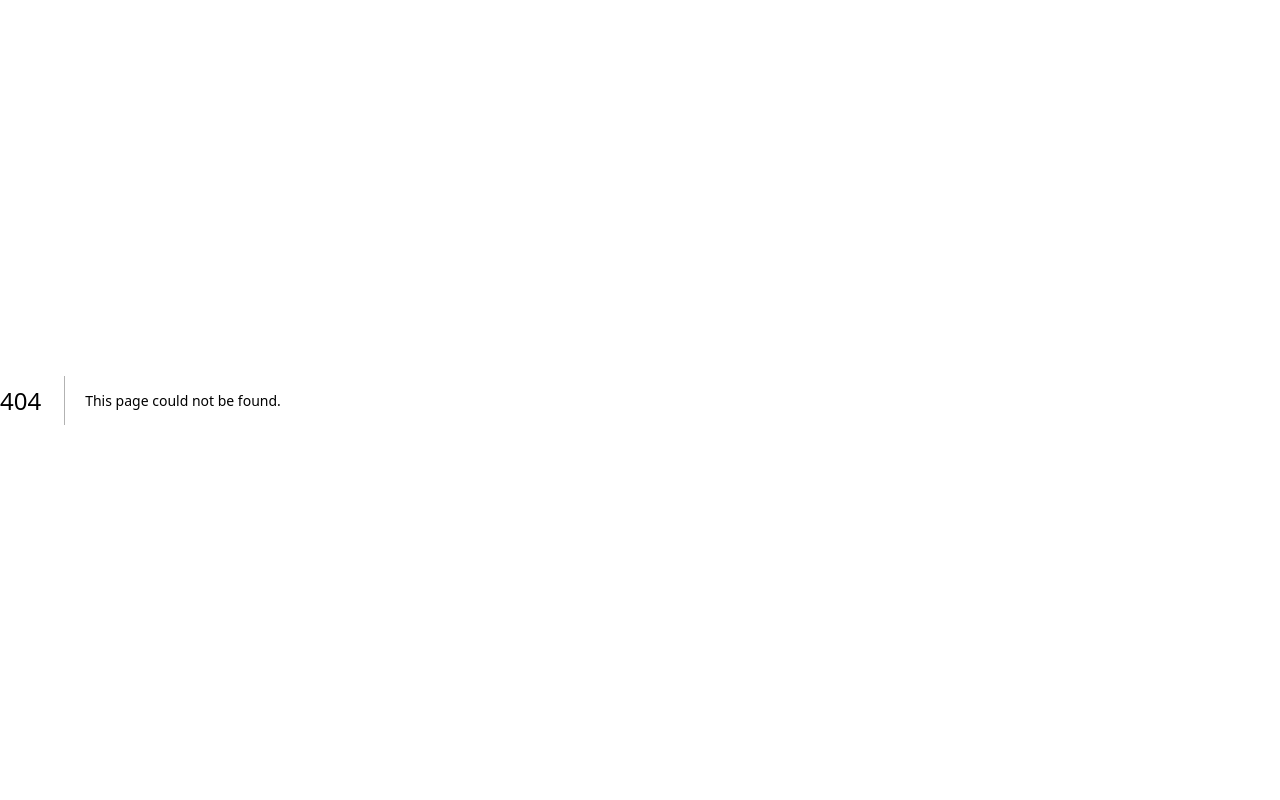
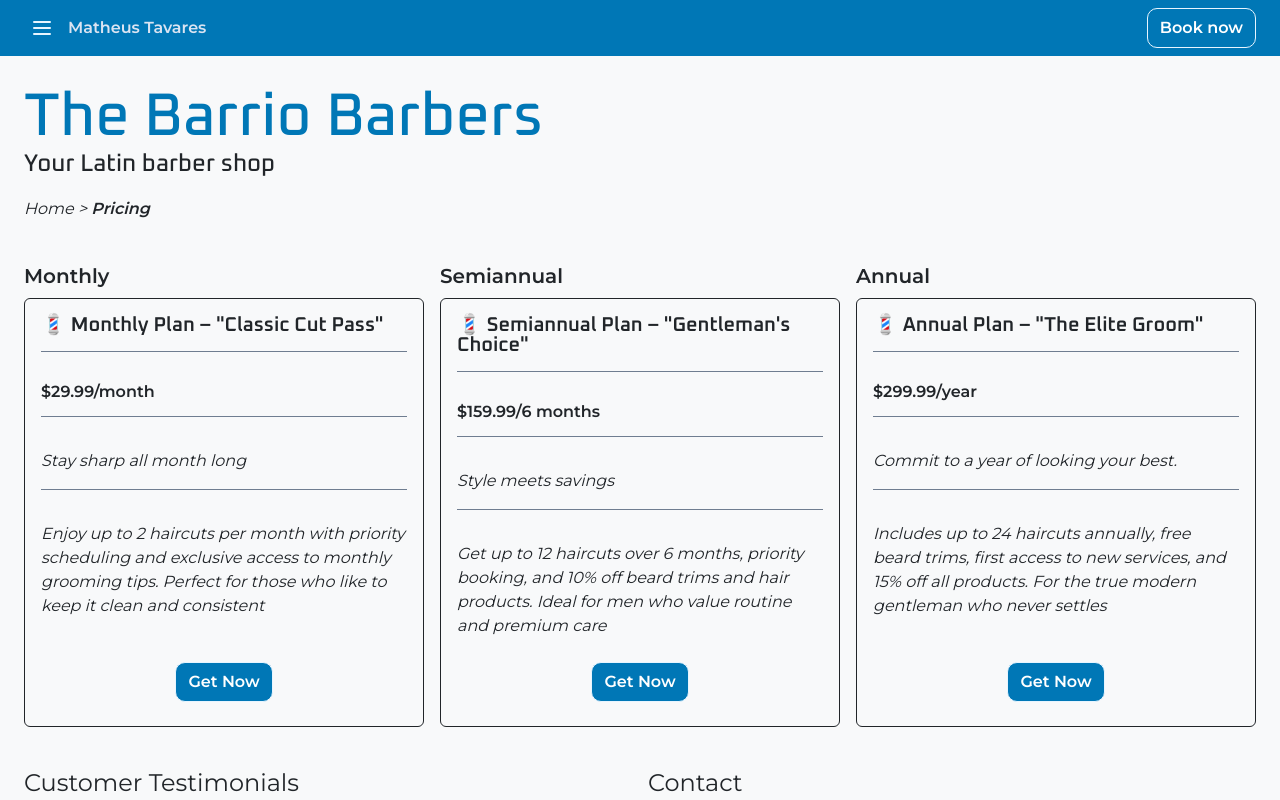
Before and after one commit to soymattheus/Barbershop, a Next.js app: page /pricing in a window 1280 px wide. Before the commit this address had no page. Shown: the top 800 px of the page. Built offline with nearby package versions, Linux system fonts and the light colour scheme.

Commit message:
booking and pricing

```diff
--- a/src/app/booking/page.tsx
+++ b/src/app/booking/page.tsx
@@ -4,6 +4,7 @@ import AuthLayout from '@/components/layout/authLayout'
 import Contact from '@/components/layout/contact'
 import CustomerTestimonials from '@/components/layout/customerTestimonials'
 import { Button } from '@/components/ui/button'
+import Modal from '@/components/ui/modal'
 import Select from '@/components/ui/select'
 import React from 'react'
 import DatePicker from 'react-datepicker'
@@ -11,6 +12,7 @@ import 'react-datepicker/dist/react-datepicker.css'
 
 export default function Booking() {
   const [startDate, setStartDate] = React.useState<Date | null>(new Date())
+  const [isOpen, setIsOpen] = React.useState<boolean>(false)
 
   const services = [
     {
@@ -128,7 +130,7 @@ export default function Booking() {
           </div>
 
           <div className="flex flex-row w-full justify-center">
-            <Button>Book Now</Button>
+            <Button onClick={() => setIsOpen(true)}>Book Now</Button>
           </div>
 
           {/* Testimonials and Contact */}
@@ -141,6 +143,50 @@ export default function Booking() {
           </div>
         </div>
         {/* End body */}
+
+        <Modal
+          title="Booking Details"
+          onClose={() => setIsOpen(false)}
+          isOpen={isOpen}
+        >
+          <div className="flex flex-col w-full gap-2">
+            <hr className="text-gray-400 px-2" />
+            <p className="text-text font-bold">
+              Name:{' '}
+              <span className="text-text font-medium italic">
+                Matheus Tavares
+              </span>
+            </p>
+            <p className="text-text font-bold">
+              Barber:{' '}
+              <span className="text-text font-medium italic">
+                José Hernandez
+              </span>
+            </p>
+            <p className="text-text font-bold">
+              Date:{' '}
+              <span className="text-text font-medium italic">2025-04-10</span>
+            </p>
+            <p className="text-text font-bold">
+              Time:{' '}
+              <span className="text-text font-medium italic">11:30 am</span>
+            </p>
+            <p className="text-text font-bold">
+              Service:{' '}
+              <span className="text-text font-medium italic">
+                Classic Haircut
+              </span>
+            </p>
+            <hr className="text-text px-2" />
+            <p className="text-text italic text-sm">
+              Delays of up to 15 minutes will be tolerated
+            </p>
+            <p className="text-text italic text-sm">
+              If you are a customer of one of our plans, failure to appear will
+              be considered as an exercise of your right to disconnection.
+            </p>
+          </div>
+        </Modal>
       </AuthLayout>
     </div>
   )
--- /dev/null
+++ b/src/app/pricing/page.tsx
@@ -0,0 +1,173 @@
+'use client'
+
+import AuthLayout from '@/components/layout/authLayout'
+import Contact from '@/components/layout/contact'
+import CustomerTestimonials from '@/components/layout/customerTestimonials'
+import { Button } from '@/components/ui/button'
+import Select from '@/components/ui/select'
+import React from 'react'
+import DatePicker from 'react-datepicker'
+import 'react-datepicker/dist/react-datepicker.css'
+
+export default function Pricing() {
+  const [startDate, setStartDate] = React.useState<Date | null>(new Date())
+
+  const services = [
+    {
+      value: 'classic',
+      label: 'Classic Haircut',
+    },
+    {
+      value: 'fade',
+      label: 'Skin Fade',
+    },
+    {
+      value: 'beard',
+      label: 'Beard Trim',
+    },
+    {
+      value: 'combo',
+      label: 'The Full Service',
+    },
+  ]
+
+  const professionals = [
+    {
+      value: 'thiago',
+      label: 'Thiago Silva',
+    },
+    {
+      value: 'cabral',
+      label: 'Cabral Silva',
+    },
+    {
+      value: 'jose',
+      label: 'José Santos',
+    },
+  ]
+
+  const time = [
+    { label: '9:00 AM', value: '09:00' },
+    { label: '10:00 AM', value: '10:00' },
+    { label: '11:00 AM', value: '11:00' },
+    { label: '12:00 PM', value: '12:00' },
+    { label: '1:00 PM', value: '13:00' },
+    { label: '2:00 PM', value: '14:00' },
+    { label: '3:00 PM', value: '15:00' },
+    { label: '4:00 PM', value: '16:00' },
+  ]
+
+  return (
+    <div className="flex flex-col w-full">
+      <AuthLayout>
+        {/* Body */}
+        <div className="flex flex-col px-6 gap-4 md:gap-10">
+          <div className="flex flex-col w-full md:w-2/3 gap-4 items-center md:items-start">
+            <h1 className="text-4xl text-primary leading-none font-heading font-medium flex flex-col md:text-6xl text-center md:text-left">
+              The Barrio Barbers{' '}
+              <span className="text-text text-2xl">Your Latin barber shop</span>
+            </h1>
+            <div className="flex flex-row w-full">
+              <p className="text-text leading-relaxed text-sm md:text-base">
+                <span className="italic hover:underline cursor-pointer">
+                  Home
+                </span>
+                <span className="italic">{' > '}</span>
+                <span className="italic font-bold">Pricing</span>
+              </p>
+            </div>
+          </div>
+
+          {/* Name and date */}
+          <div className="grid grid-cols-1 md:grid-cols-3 w-full gap-4 items-stretch">
+            <div className="gap-2 flex flex-col">
+              <p className="text-text font-bold text-xl">Monthly</p>
+              <div className="border border-text rounded-md gap-4 p-4 flex flex-col h-full">
+                <p className="text-text font-bold text-xl leading-none font-heading">
+                  💈 Monthly Plan – "Classic Cut Pass"
+                </p>
+                <hr className="text-gray-400 p-2" />
+                <p className="text-text font-semibold text-md leading-none font-sans">
+                  $29.99/month
+                </p>
+                <hr className="text-gray-400 p-2" />
+                <p className="text-text italic">Stay sharp all month long</p>
+                <hr className="text-gray-400 p-2" />
+                <p className="text-text italic flex-1">
+                  Enjoy up to 2 haircuts per month with priority scheduling and
+                  exclusive access to monthly grooming tips. Perfect for those
+                  who like to keep it clean and consistent
+                </p>
+                <div className="flex w-full items-center justify-center p-2">
+                  <Button>Get Now</Button>
+                </div>
+              </div>
+            </div>
+
+            <div className="gap-2 flex flex-col">
+              <p className="text-text font-bold text-xl">Semiannual</p>
+              <div className="border border-text rounded-md gap-4 p-4 flex flex-col h-full">
+                <p className="text-text font-bold text-xl leading-none font-heading">
+                  💈 Semiannual Plan – "Gentleman's Choice"
+                </p>
+                <hr className="text-gray-400 p-2" />
+                <p className="text-text font-semibold text-md leading-none font-sans">
+                  $159.99/6 months
+                </p>
+                <hr className="text-gray-400 p-2" />
+                <p className="text-text italic">Style meets savings</p>
+                <hr className="text-gray-400 p-2" />
+                <p className="text-text italic flex-1">
+                  Get up to 12 haircuts over 6 months, priority booking, and 10%
+                  off beard trims and hair products. Ideal for men who value
+                  routine and premium care
+                </p>
+                <div className="flex w-full items-center justify-center p-2">
+                  <Button>Get Now</Button>
+                </div>
+              </div>
+            </div>
+
+            <div className="gap-2 flex flex-col">
+              <p className="text-text font-bold text-xl">Annual</p>
+              <div className="border border-text rounded-md gap-4 p-4 flex flex-col h-full">
+                <p className="text-text font-bold text-xl leading-none font-heading">
+                  💈 Annual Plan – "The Elite Groom"
+                </p>
+                <hr className="text-gray-400 p-2" />
+                <p className="text-text font-semibold text-md leading-none font-sans">
+                  $299.99/year
+                </p>
+                <hr className="text-gray-400 p-2" />
+                <p className="text-text italic">
+                  Commit to a year of looking your best.
+                </p>
+                <hr className="text-gray-400 p-2" />
+                <p className="text-text italic flex-1">
+                  Includes up to 24 haircuts annually, free beard trims, first
+                  access to new services, and 15% off all products. For the true
+                  modern gentleman who never settles
+                </p>
+                <div className="flex w-full items-center justify-center p-2">
+                  <Button>Get Now</Button>
+                </div>
+              </div>
+            </div>
+
+            {/* Repita o mesmo padrão nos outros dois cards */}
+          </div>
+
+          {/* Testimonials and Contact */}
+          <div className="flex flex-col md:flex-row gap-4">
+            {/* Testimonials */}
+            <CustomerTestimonials />
+
+            {/* Contact */}
+            <Contact />
+          </div>
+        </div>
+        {/* End body */}
+      </AuthLayout>
+    </div>
+  )
+}
--- a/src/components/layout/authLayout.tsx
+++ b/src/components/layout/authLayout.tsx
@@ -44,6 +44,10 @@ export default function AuthLayout({ children }: DrawerProps) {
     router.push('/homeUser')
   }
 
+  const handlePricing = () => {
+    router.push('/pricing')
+  }
+
   return (
     <div className="flex flex-col w-full min-h-screen">
       <div className="flex flex-1 flex-row">
@@ -74,19 +78,20 @@ export default function AuthLayout({ children }: DrawerProps) {
               </button>
 
               <button
+                onClick={handlePricing}
                 type="button"
                 className="flex flex-row cursor-pointer gap-0.5"
               >
-                <Images />
-                Galery
+                <Coins />
+                Pricing
               </button>
 
               <button
                 type="button"
                 className="flex flex-row cursor-pointer gap-0.5"
               >
-                <Coins />
-                Loyalty Packages
+                <Images />
+                Galery
               </button>
 
               <button
```
